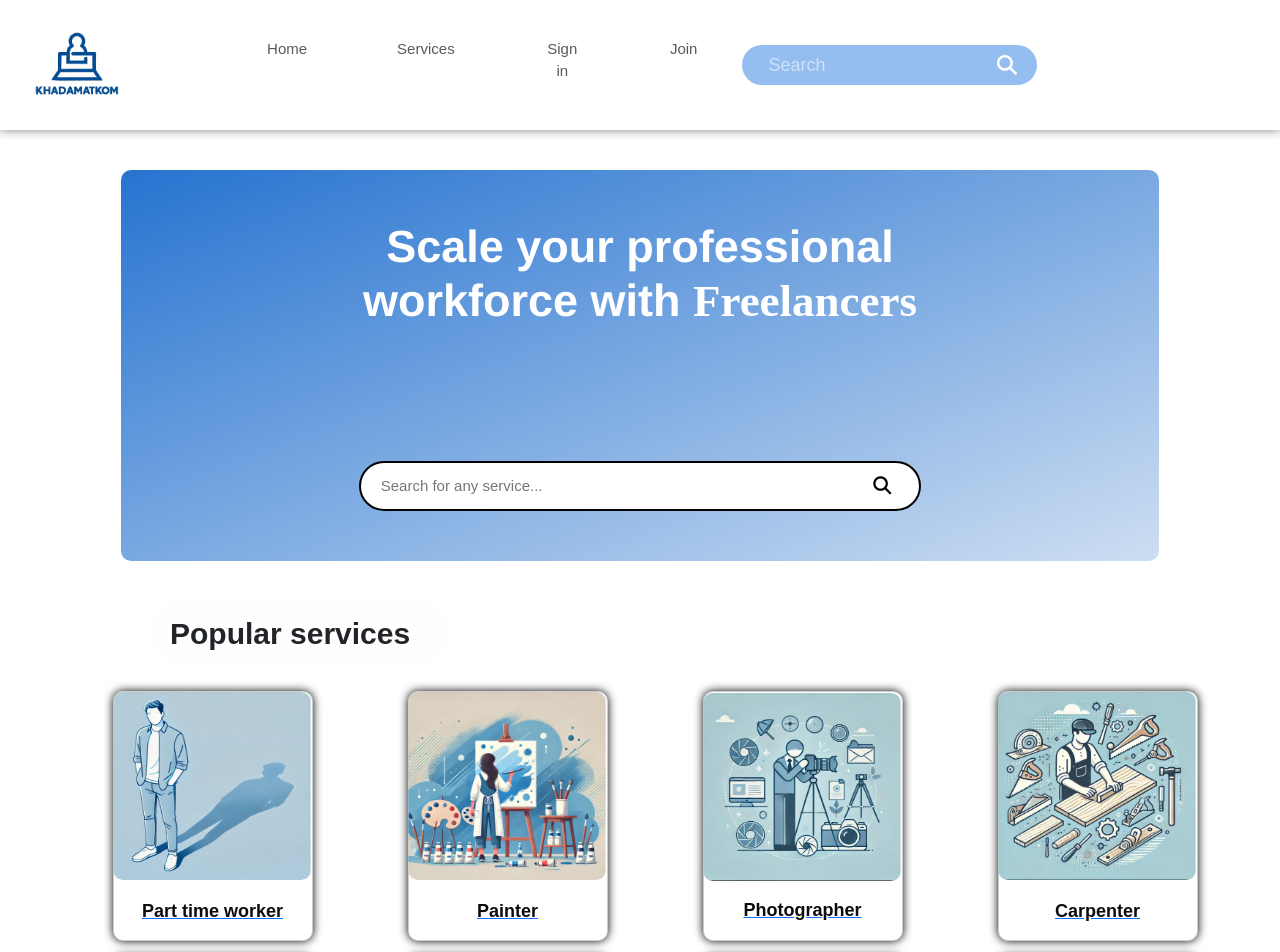
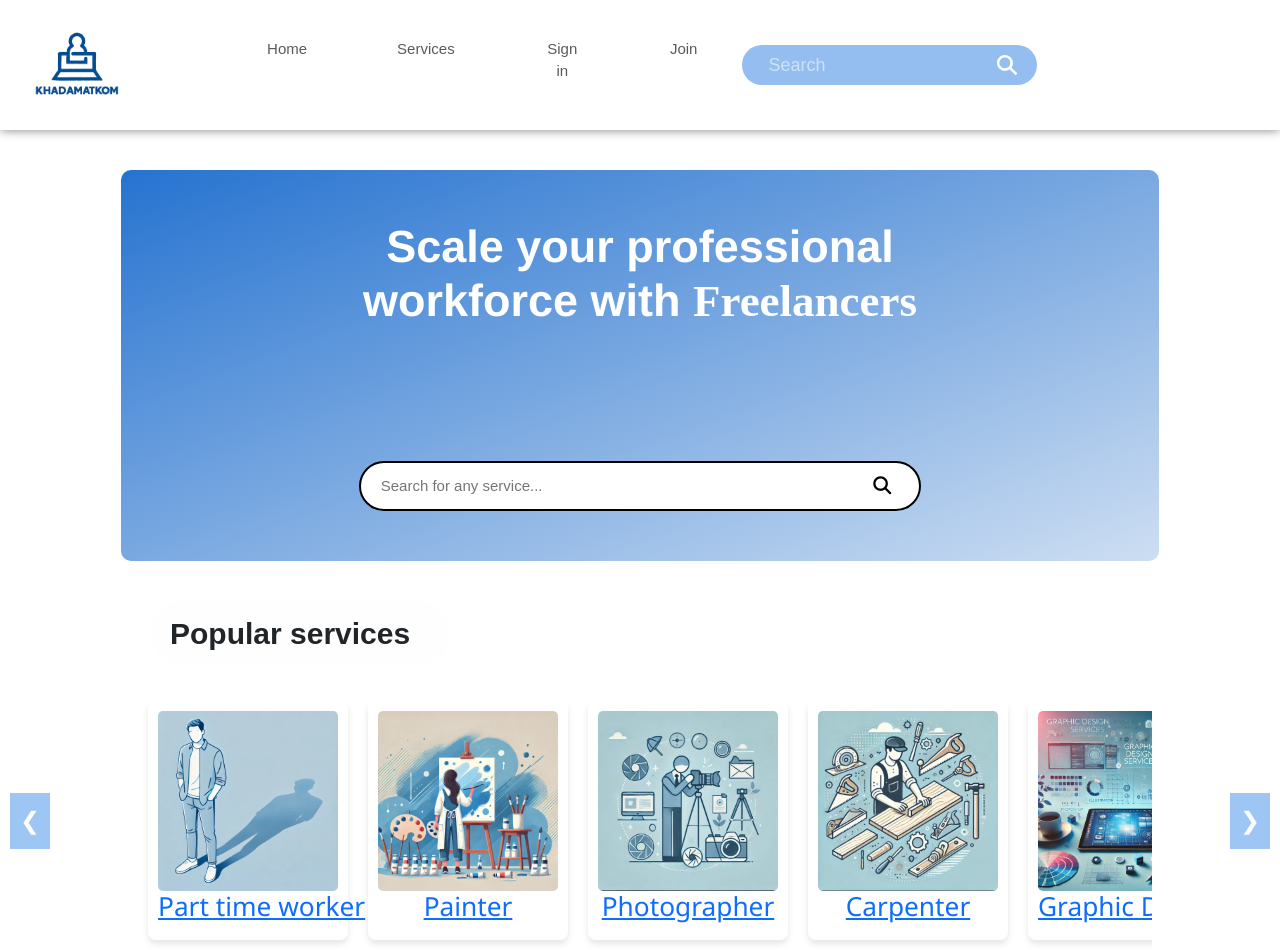
Before and after one commit to majd1144/khadamatcom1, a React (Create React App) app in the folder khadamatcom11/: page / in a window 1280 px wide. Shown: the top 952 px of the page. Built offline with nearby package versions, Linux system fonts and the light colour scheme; a web font is replaced by a local one.

Commit message:
edit scroll buttons for cards

```diff
--- a/khadamatcom11/src/components/ServicesCards.css
+++ b/khadamatcom11/src/components/ServicesCards.css
@@ -2,10 +2,12 @@
   display: flex;
   align-items: center;
   position: relative;
+  width: 100%;
+  overflow: hidden;
 }
 
 .scroll-btn {
-    background-color: #9ec6f4; /* Light blue */
+  background-color: #9ec6f4;
   border: none;
   color: white;
   font-size: 24px;
@@ -29,19 +31,31 @@
   display: flex;
   overflow-x: auto;
   scroll-behavior: smooth;
-    width: calc(100% - 80px); /* Leaves space for the buttons */
-    margin: 0 auto;
+  width: 80%;
   padding: 10px;
-
+  white-space: nowrap;
 }
 
 .services-cards-wrapper::-webkit-scrollbar {
-    display: none; /* Hides scrollbar for cleaner UI */
-
+  display: none;
 }
 
-  .services-cards-wrapper > div {
-    flex: 0 0 200px; /* Each card has a fixed width */
-    margin: 0 10px; /* Space between cards */
+.services-cards {
+  display: flex;
 }
-/*hi*/
+
+.service-card {
+  flex: 0 0 200px;
+  margin: 0 10px;
+  text-align: center;
+  background: white;
+  padding: 10px;
+  border-radius: 8px;
+  box-shadow: 0 4px 6px rgba(0, 0, 0, 0.1);
+}
+
+.service-card img {
+  width: 100%;
+  height: auto;
+  border-radius: 5px;
+}
--- a/khadamatcom11/src/components/ServicesCards.jsx
+++ b/khadamatcom11/src/components/ServicesCards.jsx
@@ -1,37 +1,31 @@
 import React, { useRef } from 'react';
-import Services from '../components/Services';
-import '../components/ServicesCards.css';
-import ServiceDetails from './ServiceDetails';
+import { Link } from "react-router-dom";
+import './ServicesCards.css';
 
-export default function ServicesCards({ services }) {
+export default function Services({ services }) {
     const scrollRef = useRef(null);
 
-  const scrollLeft = () => {
-    scrollRef.current.scrollBy({
-      left: -220, // Width of one card (200px) + margin (20px)
-      behavior: 'smooth',
-    });
-  };
-
-  const scrollRight = () => {
-    scrollRef.current.scrollBy({
-      left: 220, // Width of one card (200px) + margin (20px)
-      behavior: 'smooth',
-    });
+    const scroll = (direction) => {
+        if (scrollRef.current) {
+            const { current } = scrollRef;
+            current.scrollBy({ left: direction === 'left' ? -300 : 300, behavior: 'smooth' });
+        }
     };
 
     return (
         <div className="services-card-container">
-      <button className="scroll-btn left-btn" onClick={scrollLeft}>&lt;</button>
-      <div ref={scrollRef} className="services-cards-wrapper">
-        {services.map((service, index) => (
-          //  <Services key={index} {...service} />
-          <div className="services-card" key={index}>
-    <Services {...service} />
-  </div>
+            <button className="scroll-btn left-btn" onClick={() => scroll('left')}>&#10094;</button>
+            <div className="services-cards-wrapper" ref={scrollRef}>
+                <div className="services-cards">
+                    {services.map((service) => (
+                        <Link to={`/services-in/${service.id}`} key={service.id} className="service-card">
+                            <img src={service.image} alt='service' />
+                            <h3>{service.title}</h3>
+                        </Link>
                     ))}
                 </div>
-      <button className="scroll-btn right-btn" onClick={scrollRight}>&gt;</button>
+            </div>
+            <button className="scroll-btn right-btn" onClick={() => scroll('right')}>&#10095;</button>
         </div>
     );
 }
```
Lines whose indentation alone changed are shown as unchanged.
